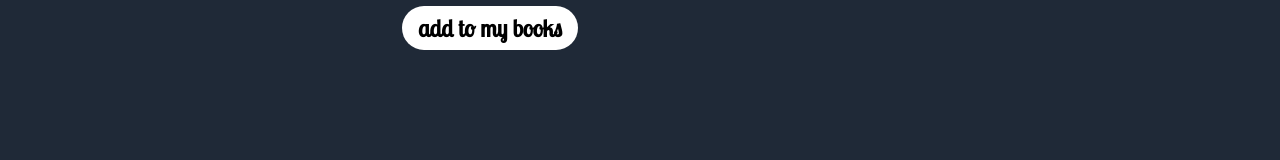
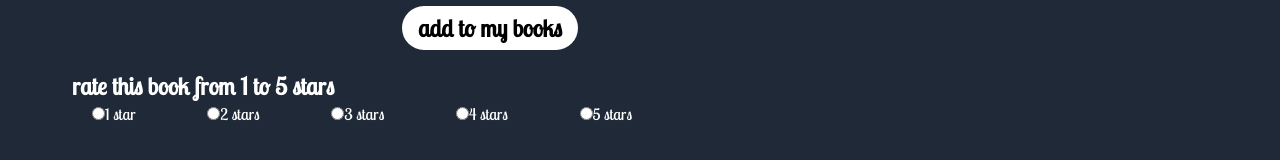
Before and after one commit to Barghout22/Tome-heap, a React (Vite) app: page /singleBookDisplay in a window 1280 px wide. Shown: the part 162-322 px from the top of the page. Built offline with nearby package versions, Linux system fonts and the light colour scheme.

Commit message:
added a review section on books. added a radio input for number ratings and a textarea for written ratings.They still don't function yet.

```diff
--- a/src/components/SingleBookView.tsx
+++ b/src/components/SingleBookView.tsx
@@ -33,6 +33,8 @@ const SingleBookView = ({
   setLogInStatus: Function;
 }) => {
   const [bookPresentInUserList, setBookPresentInUserList] = useState(false);
+  const [bookStarRating, setBookStarRating] = useState(0);
+  const [bookReview, setBookReview] = useState(" ");
   useEffect(() => {
     if (userSignInStatus) {
       checkForBook(bookData.id).then((value) => {
@@ -40,6 +42,21 @@ const SingleBookView = ({
       });
     }
   }, []);
+  const handleRatingInput = (e: any) => {
+    if (userSignInStatus) {
+      console.log(e.target.value);
+    } else {
+      setLogInStatus("sign up");
+    }
+  };
+  const handleReviewInput = (e: any) => {
+    e.preventDefault();
+    if (userSignInStatus) {
+      console.log(e.target.value);
+    } else {
+      setLogInStatus("sign up");
+    }
+  };
   return (
     <div className="bg-gray-800 min-h-screen text-white font-Lobster pt-20  pl-14">
       <div className="flex ">
@@ -58,6 +75,79 @@ const SingleBookView = ({
           />
         </div>
       </div>
+      <p className="text-2xl font-semibold ml-4 mt-5">
+        rate this book from 1 to 5 stars
+      </p>
+      <span className="flex w-1/2 justify-around">
+        <label>
+          <input
+            type="radio"
+            name="book-rating"
+            value="1"
+            onClick={handleRatingInput}
+          />
+          1 star
+        </label>
+        <label>
+          <input
+            type="radio"
+            name="book-rating"
+            value="2"
+            onClick={handleRatingInput}
+          />
+          2 stars
+        </label>
+        <label>
+          <input
+            type="radio"
+            name="book-rating"
+            value="3"
+            onClick={handleRatingInput}
+          />
+          3 stars
+        </label>
+        <label>
+          <input
+            type="radio"
+            name="book-rating"
+            value="4"
+            onClick={handleRatingInput}
+          />
+          4 stars
+        </label>
+        <label>
+          <input
+            type="radio"
+            name="book-rating"
+            value="5"
+            onClick={handleRatingInput}
+          />
+          5 stars
+        </label>
+      </span>
+
+      {userSignInStatus && (
+        <form
+          onSubmit={(e) => {
+            e.preventDefault();
+            console.log("review is being processed");
+          }}
+          className="flex flex-col w-2/3 mt-12"
+        >
+          <textarea
+            cols={30}
+            rows={10}
+            className="border-2 border-white bg-gray-800 text-white font-Lobster text-2xl p-4"
+            placeholder="write a review about this book"
+          ></textarea>
+          <button
+            type="submit"
+            className="bg-white rounded-full h-11 mt-4 text-2xl font-semibold w-44 text-black transition-all hover:bg-black hover:text-white"
+          >
+            add review
+          </button>
+        </form>
+      )}
     </div>
   );
 };
```
